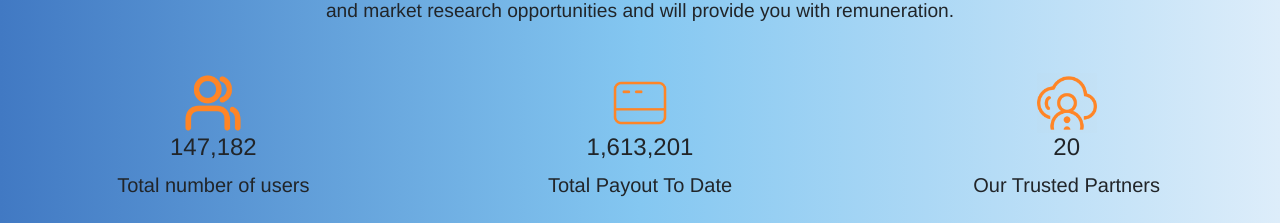
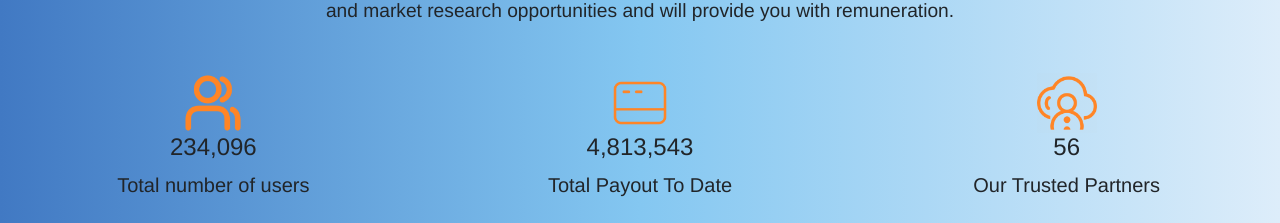
Before and after one commit to wawoyuanli/website, a Vue app: page /#/home in a window 1280 px wide. Shown: the part 1880-2103 px from the top of the page. Built offline with nearby package versions, Linux system fonts and the light colour scheme.

Commit message:
主页会员数更改
主页会员数更改

```diff
--- a/src/views/home/index.vue
+++ b/src/views/home/index.vue
@@ -166,7 +166,7 @@
                     />
                     <countTo
                       :startVal="0"
-                      :endVal="147182"
+                      :endVal="234096"
                       :duration="5600"
                       class="counter h4"
                     ></countTo>
@@ -185,7 +185,7 @@
                     />
                     <countTo
                       :startVal="0"
-                      :endVal="1613201"
+                      :endVal="4813543"
                       :duration="5600"
                       class="counter h4"
                     ></countTo>
@@ -206,7 +206,7 @@
 
                     <countTo
                       :startVal="0"
-                      :endVal="20"
+                      :endVal="56"
                       :duration="5600"
                       class="counter h4"
                       >$</countTo
```
